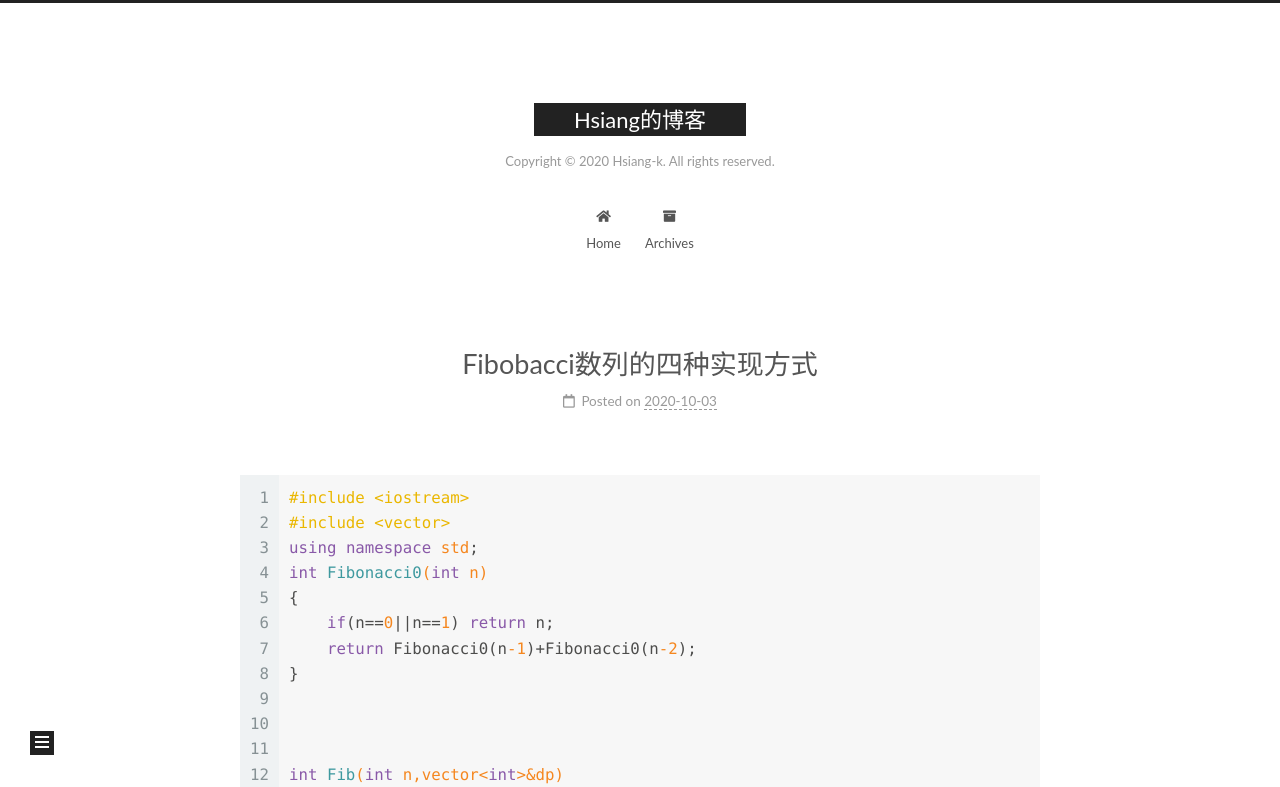
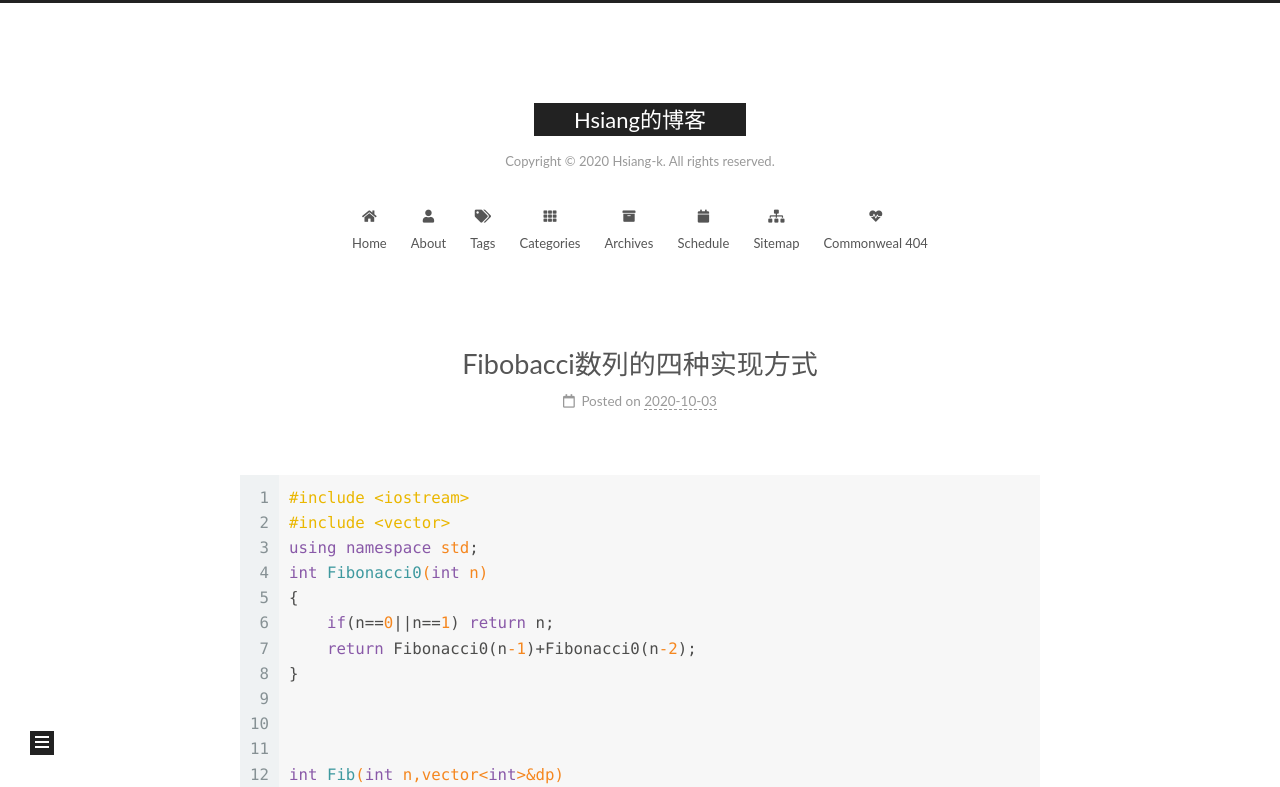
Before and after one commit to Hsiang-k/Hsiang-k.github.io, a plain HTML site: page 2020/10/03/Fibobacci数列的四种实现方式/index.html in a window 1280 px wide. Shown: the top 787 px of the page. Drawn offline with Linux system fonts and the light colour scheme.

Commit message:
Site updated: 2020-10-03 23:24:58

```diff
--- a/2020/10/03/Fibobacci数列的四种实现方式/index.html
+++ b/2020/10/03/Fibobacci数列的四种实现方式/index.html
@@ -118,9 +118,39 @@
     <a href="/" rel="section"><i class="fa fa-home fa-fw"></i>Home</a>
 
   </li>
+        <li class="menu-item menu-item-about">
+
+    <a href="/about/" rel="section"><i class="fa fa-user fa-fw"></i>About</a>
+
+  </li>
+        <li class="menu-item menu-item-tags">
+
+    <a href="/tags/" rel="section"><i class="fa fa-tags fa-fw"></i>Tags</a>
+
+  </li>
+        <li class="menu-item menu-item-categories">
+
+    <a href="/categories/" rel="section"><i class="fa fa-th fa-fw"></i>Categories</a>
+
+  </li>
         <li class="menu-item menu-item-archives">
 
     <a href="/archives/" rel="section"><i class="fa fa-archive fa-fw"></i>Archives</a>
+
+  </li>
+        <li class="menu-item menu-item-schedule">
+
+    <a href="/schedule/" rel="section"><i class="fa fa-calendar fa-fw"></i>Schedule</a>
+
+  </li>
+        <li class="menu-item menu-item-sitemap">
+
+    <a href="/sitemap.xml" rel="section"><i class="fa fa-sitemap fa-fw"></i>Sitemap</a>
+
+  </li>
+        <li class="menu-item menu-item-commonweal">
+
+    <a href="/404/" rel="section"><i class="fa fa-heartbeat fa-fw"></i>Commonweal 404</a>
 
   </li>
   </ul>
--- a/css/main.css
+++ b/css/main.css
@@ -1168,7 +1168,7 @@
 }
 .links-of-author a::before,
 .links-of-author span.exturl::before {
-  background: #ffe4ad;
+  background: #790aaa;
   border-radius: 50%;
   content: ' ';
   display: inline-block;
```
Also changed, not shown: archives/2020/10/index.html (+30 -0 lines), archives/2020/index.html (+30 -0 lines), archives/index.html (+30 -0 lines), index.html (+30 -0 lines).
